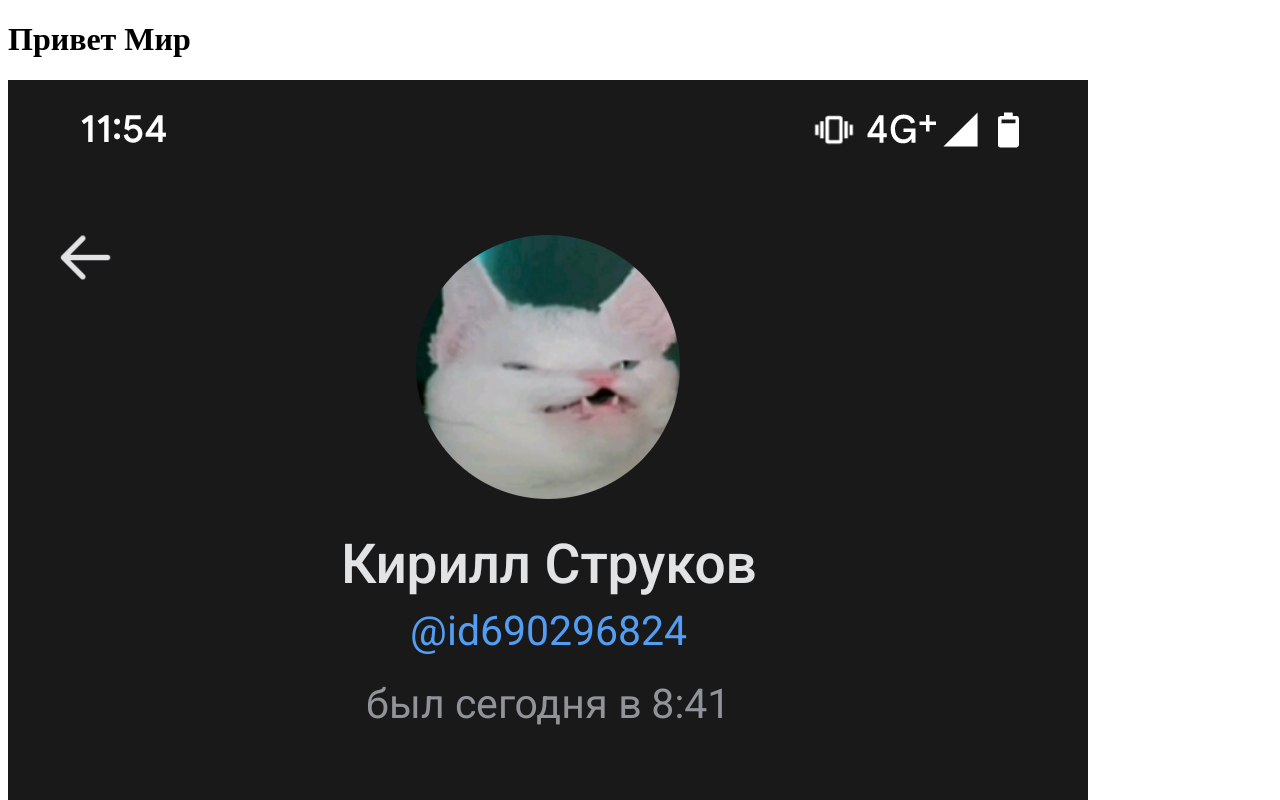
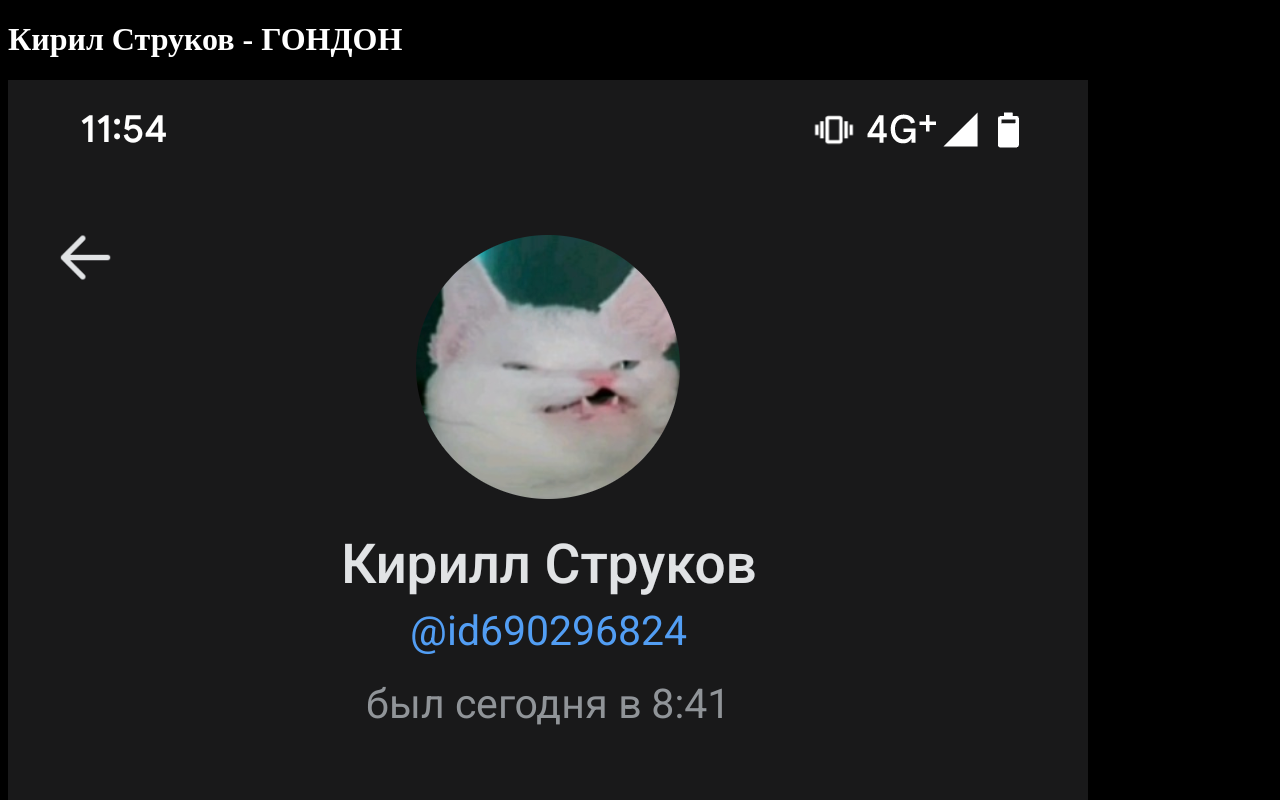
Before and after one commit to Gek55/troll, a plain HTML site: page index.html in a window 1280 px wide. Shown: the top 800 px of the page. Drawn offline with Linux system fonts and the light colour scheme.

Commit message:
Update index.html

```diff
--- a/index.html
+++ b/index.html
@@ -1,10 +1,10 @@
 <!DOCTYPE html>
 <html>
 <head>
-<title>Привет Мир</title>
+<title>Кирилл Струков - ГОНДОН</title></title>
 </head>
-<body>
-<h1><strong>Привет Мир</strong></h1>
-<img src="fgh.jpg" alt="Фото">
+<body style="background-color: black; color: white;">
+<h1><strong>Кирил Струков - ГОНДОН</strong></h1>
+<img src="fgh.png" alt="Фото">
 </body>
 </html>
```
